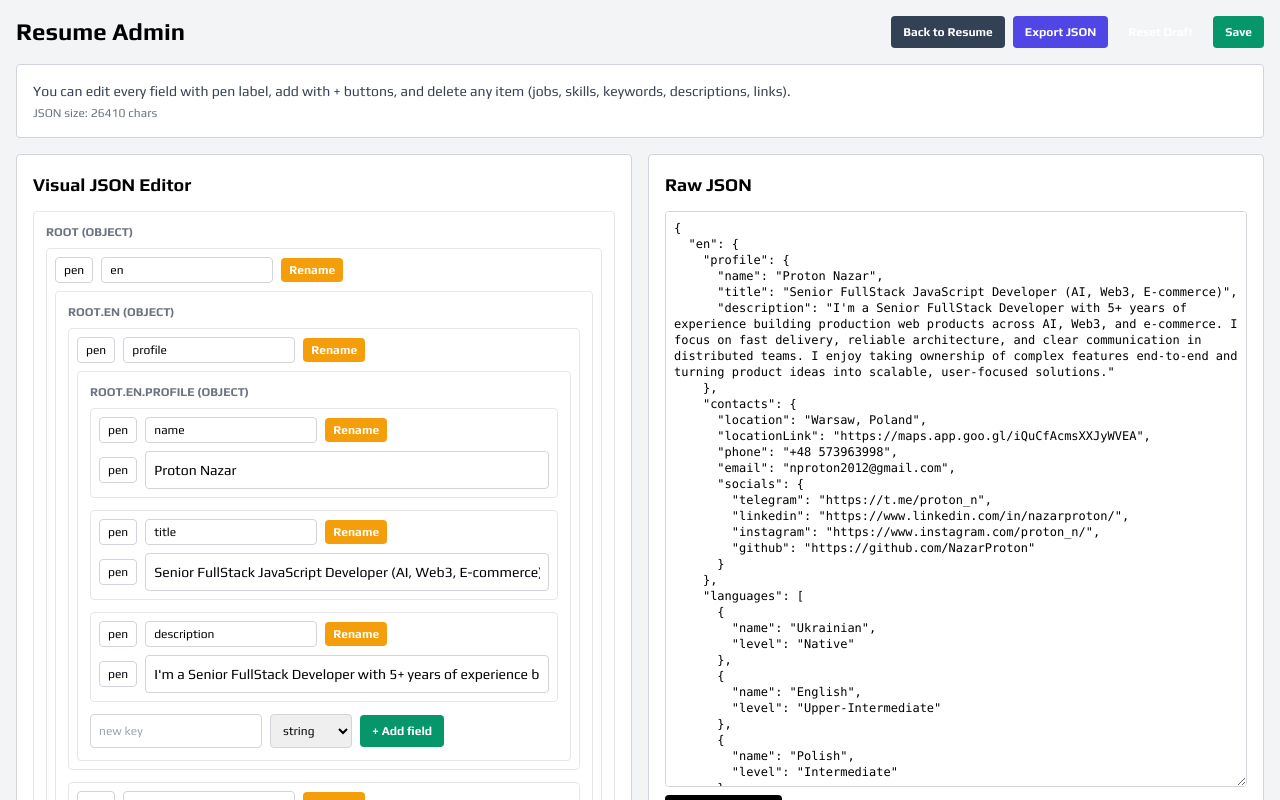
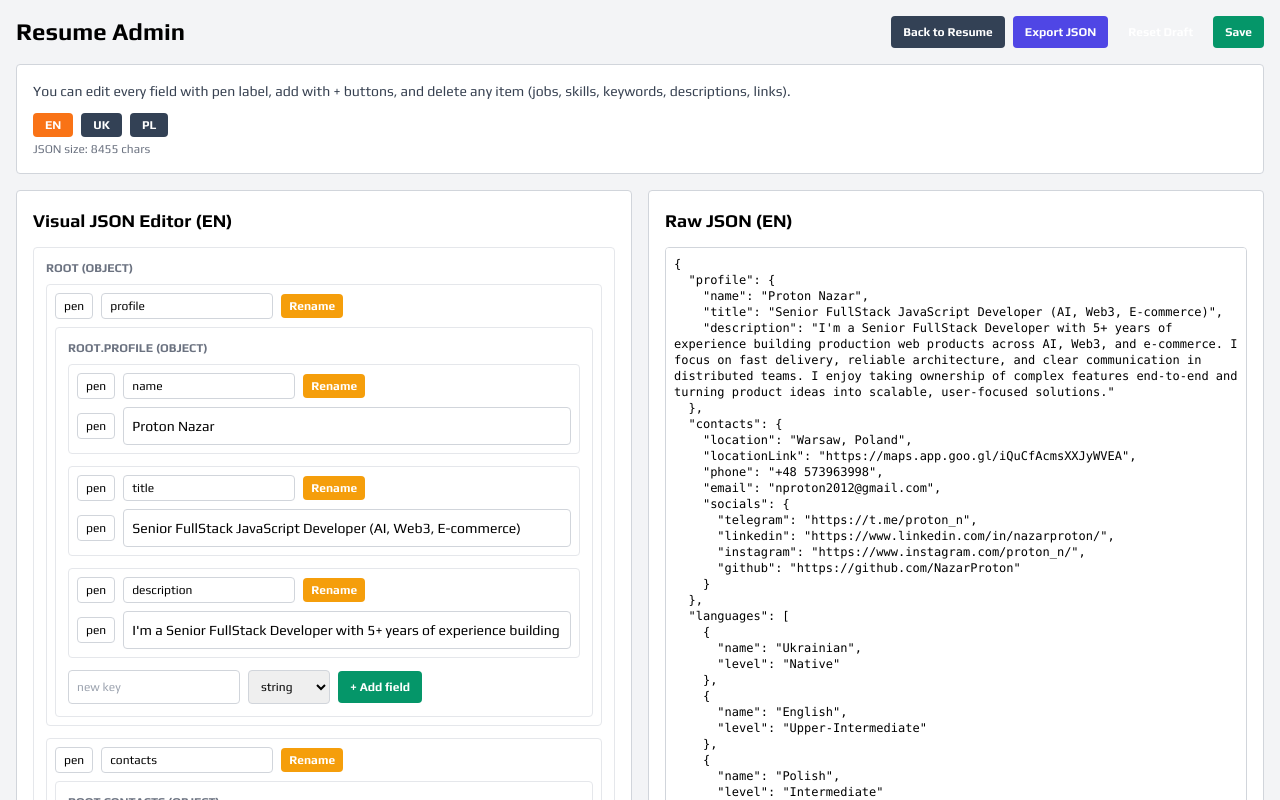
Before and after one commit to NazarProton/resume, a Next.js app: page /admin in a window 1280 px wide. Shown: the top 800 px of the page. Built offline with nearby package versions, Linux system fonts and the light colour scheme.

Commit message:
Update layout and admin page: change title, enhance locale handling, and conditionally render admin link

```diff
--- a/app/layout.tsx
+++ b/app/layout.tsx
@@ -2,7 +2,7 @@ import type { Metadata } from 'next';
 import './globals.css';
 
 export const metadata: Metadata = {
-  title: 'Resume',
+  title: 'Proton Nazar DEV',
   description: 'Personal resume with admin editor',
 };
 
@@ -13,6 +13,13 @@ export default function RootLayout({
 }>) {
   return (
     <html lang="en">
+      <head>
+        <link rel="icon" type="image/svg+xml" href="/protonLogo.svg" />
+        <link
+          rel="stylesheet"
+          href="https://cdn.jsdelivr.net/npm/bootstrap-icons@1.10.5/font/bootstrap-icons.css"
+        />
+      </head>
       <body>{children}</body>
     </html>
   );
--- a/src/views/AdminPage.tsx
+++ b/src/views/AdminPage.tsx
@@ -2,7 +2,7 @@
 
 import { FormEvent, useMemo, useState } from 'react';
 import JsonEditor from '../components/admin/JsonEditor';
-import { MyInfoByLocaleType } from '../types';
+import { Locale, MyInfoByLocaleType } from '../types';
 
 type Props = {
   resumeData: MyInfoByLocaleType;
@@ -11,13 +11,14 @@ type Props = {
 const DEFAULT_JSON_PATH = '/data/resume.default.json';
 
 function AdminPage({ resumeData }: Props) {
+  const [activeLocale, setActiveLocale] = useState<Locale>('en');
   const [draftData, setDraftData] = useState<MyInfoByLocaleType>(resumeData);
-  const [rawText, setRawText] = useState(JSON.stringify(resumeData, null, 2));
+  const [rawText, setRawText] = useState(JSON.stringify(resumeData.en, null, 2));
   const [message, setMessage] = useState('');
   const [isSaving, setIsSaving] = useState(false);
 
-  const syncRawText = (data: MyInfoByLocaleType) => {
-    setRawText(JSON.stringify(data, null, 2));
+  const syncRawText = (data: MyInfoByLocaleType, locale: Locale = activeLocale) => {
+    setRawText(JSON.stringify(data[locale], null, 2));
   };
 
   const handleSave = async () => {
@@ -47,9 +48,13 @@ function AdminPage({ resumeData }: Props) {
   const handleApplyRaw = (e: FormEvent) => {
     e.preventDefault();
     try {
-      const parsed = JSON.parse(rawText) as MyInfoByLocaleType;
-      setDraftData(parsed);
-      setMessage('Raw JSON applied to editor draft');
+      const parsedLocaleData = JSON.parse(rawText) as MyInfoByLocaleType[Locale];
+      const nextData: MyInfoByLocaleType = {
+        ...draftData,
+        [activeLocale]: parsedLocaleData,
+      };
+      setDraftData(nextData);
+      setMessage(`${activeLocale.toUpperCase()} raw JSON applied to editor draft`);
     } catch {
       setMessage('Invalid JSON format');
     }
@@ -61,7 +66,7 @@ function AdminPage({ resumeData }: Props) {
       if (!response.ok) throw new Error('failed');
       const defaults = (await response.json()) as MyInfoByLocaleType;
       setDraftData(defaults);
-      syncRawText(defaults);
+      syncRawText(defaults, activeLocale);
       setMessage('Default JSON loaded to draft. Click Save to persist.');
     } catch {
       setMessage('Failed to load default JSON');
@@ -123,25 +128,48 @@ function AdminPage({ resumeData }: Props) {
             You can edit every field with pen label, add with + buttons, and delete any item
             (jobs, skills, keywords, descriptions, links).
           </p>
+          <div className="mt-3 flex gap-2">
+            {(['en', 'uk', 'pl'] as Locale[]).map((locale) => (
+              <button
+                key={locale}
+                type="button"
+                onClick={() => {
+                  setActiveLocale(locale);
+                  syncRawText(draftData, locale);
+                }}
+                className={`rounded px-3 py-1 text-xs font-bold text-white ${
+                  activeLocale === locale ? 'bg-orange-500' : 'bg-slate-700'
+                }`}
+              >
+                {locale.toUpperCase()}
+              </button>
+            ))}
+          </div>
           <p className="mt-1 text-xs text-gray-500">JSON size: {jsonSize} chars</p>
           {message ? <p className="mt-1 text-sm font-semibold text-emerald-700">{message}</p> : null}
         </div>
 
         <div className="grid gap-4 lg:grid-cols-2">
           <section className="rounded border border-gray-300 bg-white p-4">
-            <h2 className="mb-3 text-lg font-bold">Visual JSON Editor</h2>
+            <h2 className="mb-3 text-lg font-bold">
+              Visual JSON Editor ({activeLocale.toUpperCase()})
+            </h2>
             <JsonEditor
-              value={draftData}
+              value={draftData[activeLocale]}
               onChange={(nextData) => {
-                const typed = nextData as MyInfoByLocaleType;
-                setDraftData(typed);
-                syncRawText(typed);
+                const typedLocale = nextData as MyInfoByLocaleType[Locale];
+                const nextFullData: MyInfoByLocaleType = {
+                  ...draftData,
+                  [activeLocale]: typedLocale,
+                };
+                setDraftData(nextFullData);
+                syncRawText(nextFullData, activeLocale);
               }}
             />
           </section>
 
           <section className="rounded border border-gray-300 bg-white p-4">
-            <h2 className="mb-3 text-lg font-bold">Raw JSON</h2>
+            <h2 className="mb-3 text-lg font-bold">Raw JSON ({activeLocale.toUpperCase()})</h2>
             <form onSubmit={handleApplyRaw} className="flex flex-col gap-2">
               <textarea
                 className="min-h-[36rem] w-full rounded border border-gray-300 p-2 font-mono text-xs"
--- a/src/views/ResumePage.tsx
+++ b/src/views/ResumePage.tsx
@@ -1,6 +1,7 @@
 'use client';
 
 import { useRef, useState } from 'react';
+import { useEffect } from 'react';
 import Description from '../components/Description';
 import ProfileInfo from '../components/ProfileInfo';
 import myPhoto from '../Assets/myPhoto.webp';
@@ -98,8 +99,30 @@ function ResumePage({ resumeData }: Props) {
   const [locale, setLocale] = useState<Locale>('en');
   const resumeRef = useRef<HTMLDivElement>(null);
   const [isDownloadingPdf, setIsDownloadingPdf] = useState(false);
+  const [canOpenAdmin, setCanOpenAdmin] = useState(false);
   const currentInfo = resumeData[locale] ?? resumeData.en;
   const uiText = UI_TEXT[locale];
+
+  useEffect(() => {
+    let isMounted = true;
+
+    const checkAdminAccess = async () => {
+      try {
+        const response = await fetch('/api/resume', { cache: 'no-store' });
+        if (!isMounted) return;
+        setCanOpenAdmin(response.ok);
+      } catch {
+        if (!isMounted) return;
+        setCanOpenAdmin(false);
+      }
+    };
+
+    checkAdminAccess();
+
+    return () => {
+      isMounted = false;
+    };
+  }, []);
 
   const handleDownloadPdf = async () => {
     if (!resumeRef.current || isDownloadingPdf) return;
@@ -226,6 +249,7 @@ function ResumePage({ resumeData }: Props) {
           </button>
         ))}
       </div>
+      {canOpenAdmin ? (
         <a
           href="/admin"
           data-html2canvas-ignore="true"
@@ -233,6 +257,7 @@ function ResumePage({ resumeData }: Props) {
         >
           Admin
         </a>
+      ) : null}
       <button
         data-html2canvas-ignore="true"
         type="button"
```
Lines whose indentation alone changed are shown as unchanged.
